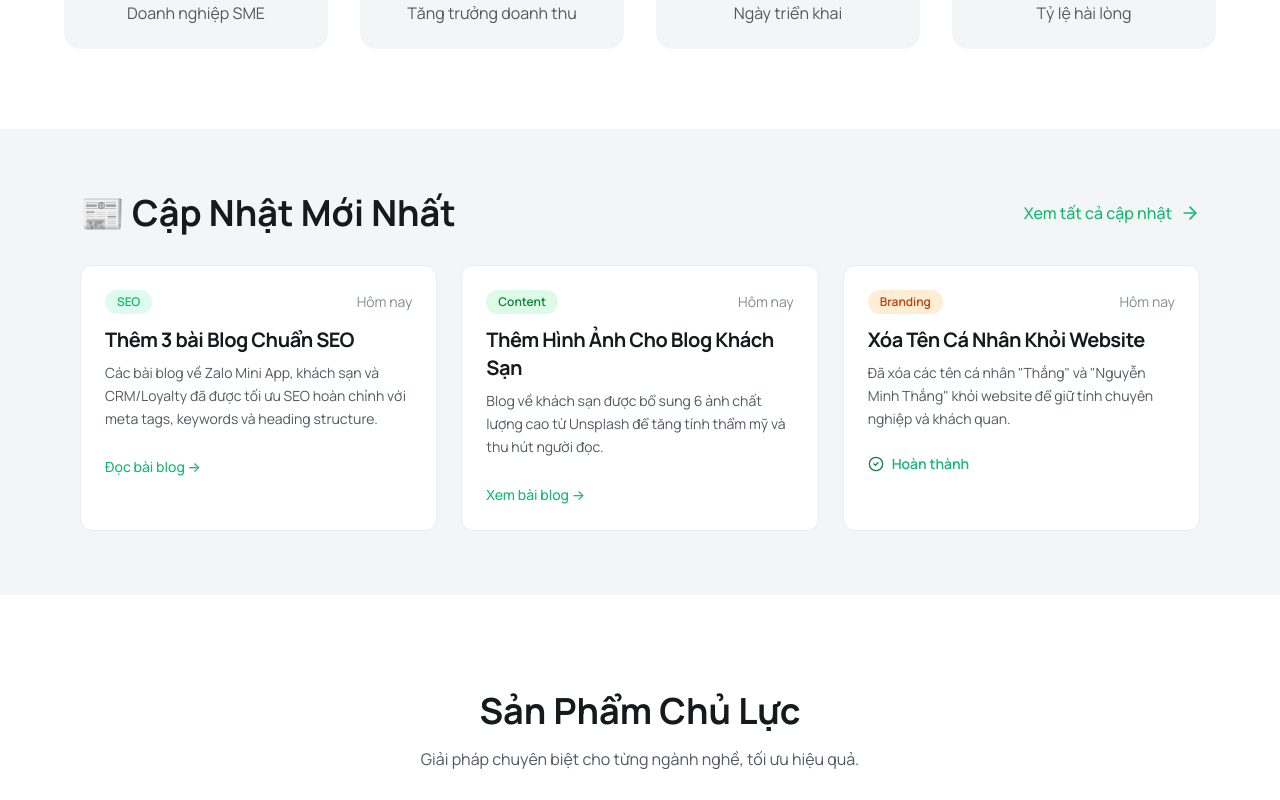
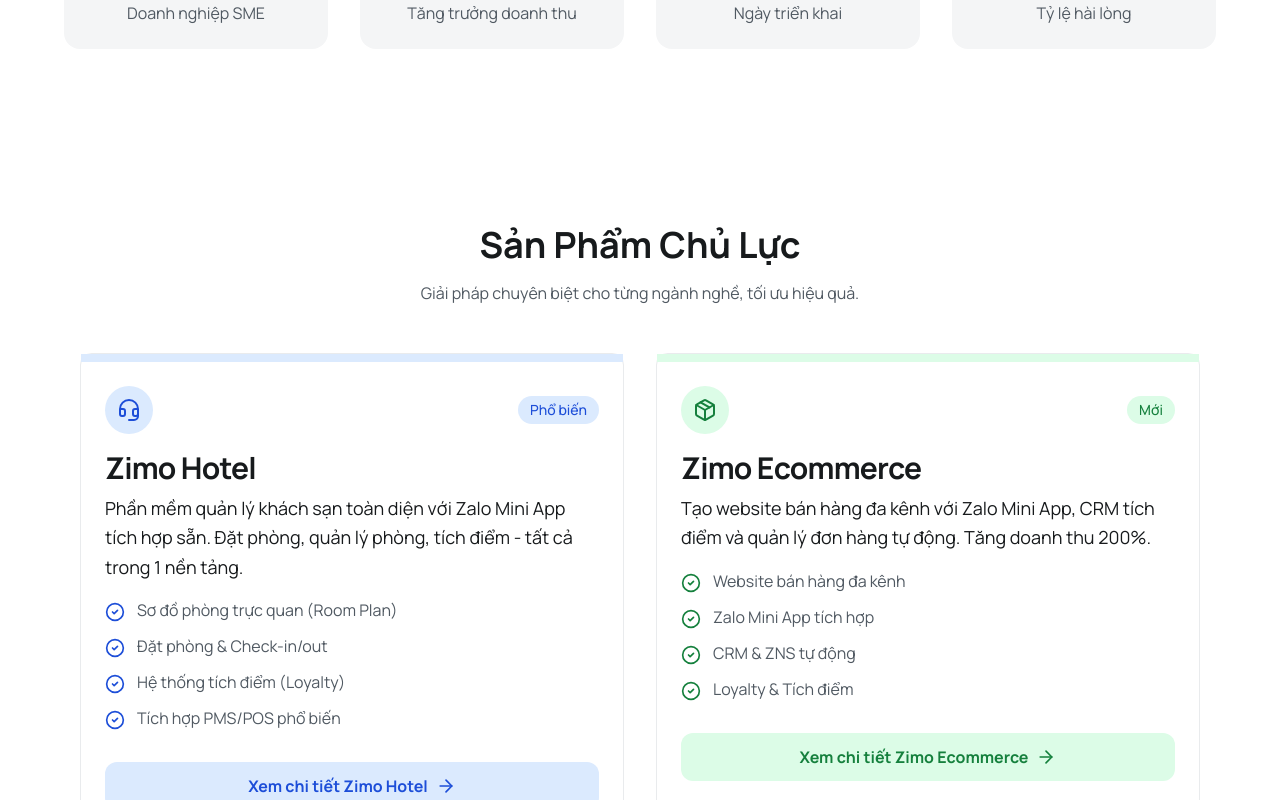
Before and after one commit to Quylk123/website, a Next.js app: page / in a window 1280 px wide. Shown: the part 860-1660 px from the top of the page. Built offline with nearby package versions, Linux system fonts and the light colour scheme.

Commit message:
feat: remove 'Latest Updates' section from homepage

```diff
--- a/src/app/page.tsx
+++ b/src/app/page.tsx
@@ -114,103 +114,6 @@ export default function Home() {
             <div className="p-6 bg-[var(--greyscale-50)] rounded-2xl">
               <div className="text-4xl font-bold text-[var(--base-primary)] mb-2">90%</div>
               <div className="text-[var(--base-text-paragraph)]">Tỷ lệ hài lòng</div>
-            </div>
-          </motion.div>
-        </div>
-      </section>
-
-      {/* Latest Updates - SEO/Marketing Agent */}
-      <section className="py-16 bg-[var(--greyscale-50)]">
-        <div className="container mx-auto px-4 max-w-6xl">
-          <motion.div
-            initial="hidden"
-            whileInView="visible"
-            viewport={{ once: true }}
-            variants={fadeInUp}
-          >
-            <div className="flex items-center justify-between mb-8">
-              <h2 className="text-3xl md:text-4xl font-bold">
-                📰 Cập Nhật Mới Nhất
-              </h2>
-              <Link
-                href="/updates"
-                className="inline-flex items-center gap-2 text-[var(--base-primary)] hover:underline font-medium"
-              >
-                Xem tất cả cập nhật
-                <ArrowRight className="w-5 h-5" />
-              </Link>
-            </div>
-
-            <div className="grid md:grid-cols-3 gap-6">
-              {/* Update 1 */}
-              <Card className="hover:shadow-xl transition-shadow duration-300">
-                <CardHeader>
-                  <div className="flex items-center justify-between mb-3">
-                    <span className="bg-[var(--primary-50)] text-[var(--base-primary)] px-3 py-1 rounded-full text-xs font-semibold">
-                      SEO
-                    </span>
-                    <span className="text-sm text-[var(--greyscale-400)]">Hôm nay</span>
-                  </div>
-                  <CardTitle className="text-xl font-bold mb-2">
-                    Thêm 3 bài Blog Chuẩn SEO
-                  </CardTitle>
-                  <CardDescription className="text-sm text-[var(--base-text-paragraph)] leading-relaxed">
-                    Các bài blog về Zalo Mini App, khách sạn và CRM/Loyalty đã được tối ưu SEO hoàn chỉnh với meta tags, keywords và heading structure.
-                  </CardDescription>
-                </CardHeader>
-                <CardContent className="pt-0">
-                  <Link href="/resources/blog" className="text-[var(--base-primary)] hover:underline text-sm font-medium">
-                    Đọc bài blog →
-                  </Link>
-                </CardContent>
-              </Card>
-
-              {/* Update 2 */}
-              <Card className="hover:shadow-xl transition-shadow duration-300">
-                <CardHeader>
-                  <div className="flex items-center justify-between mb-3">
-                    <span className="bg-[var(--palette-green-badge-bg)] text-[var(--palette-green-text)] px-3 py-1 rounded-full text-xs font-semibold">
-                      Content
-                    </span>
-                    <span className="text-sm text-[var(--greyscale-400)]">Hôm nay</span>
-                  </div>
-                  <CardTitle className="text-xl font-bold mb-2">
-                    Thêm Hình Ảnh Cho Blog Khách Sạn
-                  </CardTitle>
-                  <CardDescription className="text-sm text-[var(--base-text-paragraph)] leading-relaxed">
-                    Blog về khách sạn được bổ sung 6 ảnh chất lượng cao từ Unsplash để tăng tính thẩm mỹ và thu hút người đọc.
-                  </CardDescription>
-                </CardHeader>
-                <CardContent className="pt-0">
-                  <Link href="/resources/blog/5-loi-sai-khi-xay-dung-zalo-mini-app-cho-khach-san" className="text-[var(--base-primary)] hover:underline text-sm font-medium">
-                    Xem bài blog →
-                  </Link>
-                </CardContent>
-              </Card>
-
-              {/* Update 3 */}
-              <Card className="hover:shadow-xl transition-shadow duration-300">
-                <CardHeader>
-                  <div className="flex items-center justify-between mb-3">
-                    <span className="bg-[var(--palette-orange-badge-bg)] text-[var(--palette-orange-text)] px-3 py-1 rounded-full text-xs font-semibold">
-                      Branding
-                    </span>
-                    <span className="text-sm text-[var(--greyscale-400)]">Hôm nay</span>
-                  </div>
-                  <CardTitle className="text-xl font-bold mb-2">
-                    Xóa Tên Cá Nhân Khỏi Website
-                  </CardTitle>
-                  <CardDescription className="text-sm text-[var(--base-text-paragraph)] leading-relaxed">
-                    Đã xóa các tên cá nhân "Thắng" và "Nguyễn Minh Thắng" khỏi website để giữ tính chuyên nghiệp và khách quan.
-                  </CardDescription>
-                </CardHeader>
-                <CardContent className="pt-0">
-                  <div className="flex items-center gap-2 text-[var(--base-primary)]">
-                    <CheckCircle2 className="w-4 h-4 text-[var(--palette-green-text)]" />
-                    <span className="text-sm font-semibold">Hoàn thành</span>
-                  </div>
-                </CardContent>
-              </Card>
             </div>
           </motion.div>
         </div>
```
